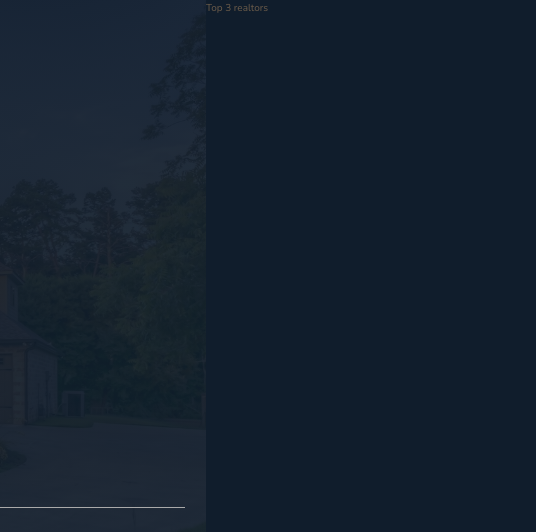
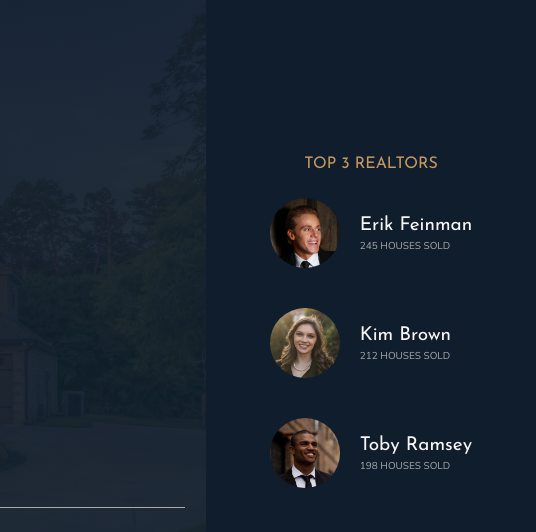
Before and after one commit to negilaxu/Nexter, a website: page index.html in a window 1280 px wide. Shown: the top 532 px of the page, 744-1280 px from the left. Drawn offline with nearby package versions, Linux system fonts and the light colour scheme.

Commit message:
realtors part is done

```diff
--- a/index.html
+++ b/index.html
@@ -33,7 +33,26 @@
     </header>
 
     <div class="realtors">
-        Top 3 realtors
+        <h3 class="heading-3">Top 3 Realtors</h3>
+        <div class="realtors__list">
+            <img src="img/realtor-1.jpeg" alt="realtor 1" class="realtors__img">
+            <div class="realtor__details">
+                <h4 class="heading-4 heading-4--light">Erik Feinman</h4>
+                <p class="realtors__sold">245 Houses Sold</p>
+            </div>
+
+            <img src="img/realtor-2.jpeg" alt="realtor 2" class="realtors__img">
+            <div class="realtor__details">
+                <h4 class="heading-4 heading-4--light">Kim Brown</h4>
+                <p class="realtors__sold">212 Houses Sold</p>
+            </div>
+
+            <img src="img/realtor-3.jpeg" alt="realtor 3" class="realtors__img">
+            <div class="realtor__details">
+                <h4 class="heading-4 heading-4--light">Toby Ramsey</h4>
+                <p class="realtors__sold">198 Houses Sold</p>
+            </div>
+        </div>
     </div>
 
     <section class="features">
--- a/sass/_realtors.scss
+++ b/sass/_realtors.scss
@@ -1,4 +1,31 @@
 .realtors {
     background-color: $color-secondary;
     grid-column: col-start 7 / full-end;
+    padding: 3rem;
+
+    display: grid;
+    align-content: center;
+    justify-content: center;
+    justify-items: center;
+    grid-row-gap: 2rem;
+
+    &__list {
+        display: grid;
+        grid-template-columns: min-content max-content;
+        grid-column-gap: 2rem;
+        grid-row-gap: 5vh;
+        align-items: center;
+    }
+
+    &__img {
+        width: 7rem;
+        border-radius: 50%;
+        display: block;
+    }
+
+    &__sold {
+        text-transform: uppercase;
+        color: $color-grey-light-2;
+        margin-top: -3px;
+    }
 }
```
Also changed, not shown: css/style.css.
